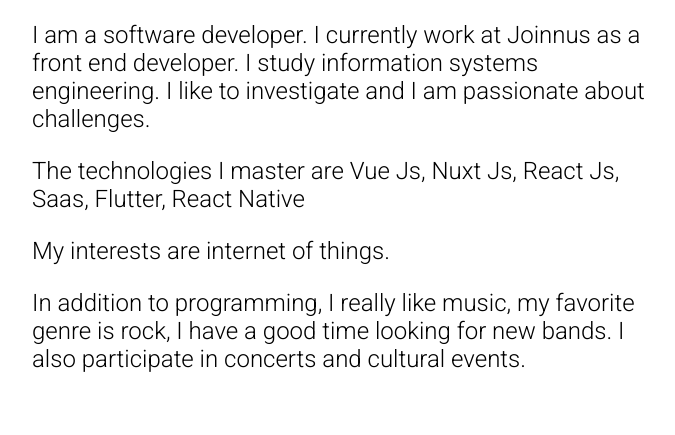
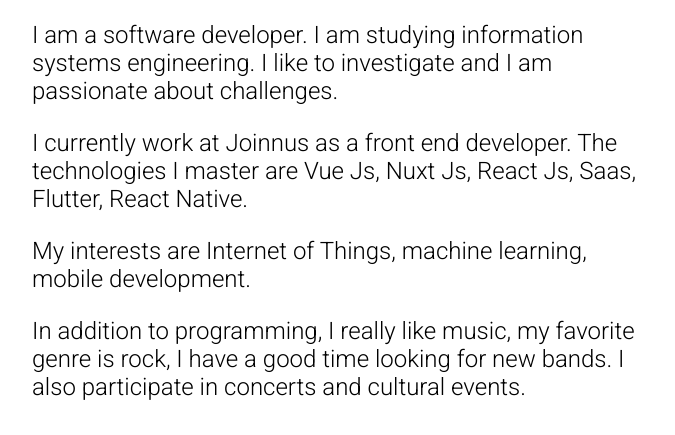
Before and after one commit to EriksonDaniel/EriksonDaniel.github.io, a website: page index.html in a window 1280 px wide. Shown: the part 267-702 px from the top of the page, without its empty margins (104-779 px from the left). Drawn offline with Linux system fonts and the light colour scheme.

Commit message:
update text

```diff
--- a/index.html
+++ b/index.html
@@ -25,15 +25,15 @@
             <h3>Hello.</h3>
             <h1>My name is Erikson Perez.</h1>
             <p>
-                I am a software developer. I currently work at Joinnus as a front end developer. I study
-                information systems engineering. I like to investigate and I am passionate about
-                challenges.
+                I am a software developer. I am studying information systems engineering. I like to investigate and I am
+                passionate about challenges.
             </p>
             <p>
-                The technologies I master are Vue Js, Nuxt Js, React Js, Saas, Flutter, React Native
+                I currently work at Joinnus as a front end developer. The technologies I master are Vue Js, Nuxt Js,
+                React Js, Saas, Flutter, React Native.
             </p>
             <p>
-                My interests are internet of things.
+                My interests are Internet of Things, machine learning, mobile development.
             </p>
             <p>
                 In addition to programming, I really like music, my favorite genre is rock, I have a
```
